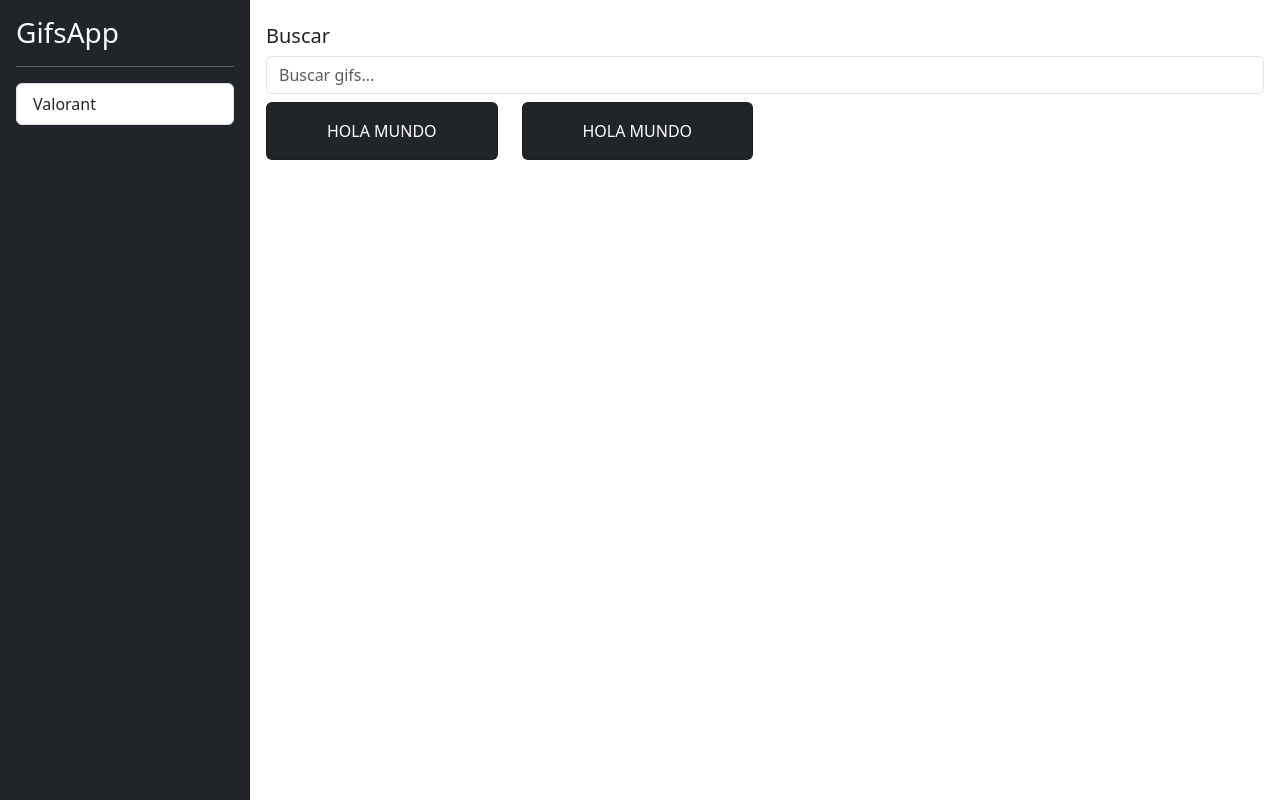
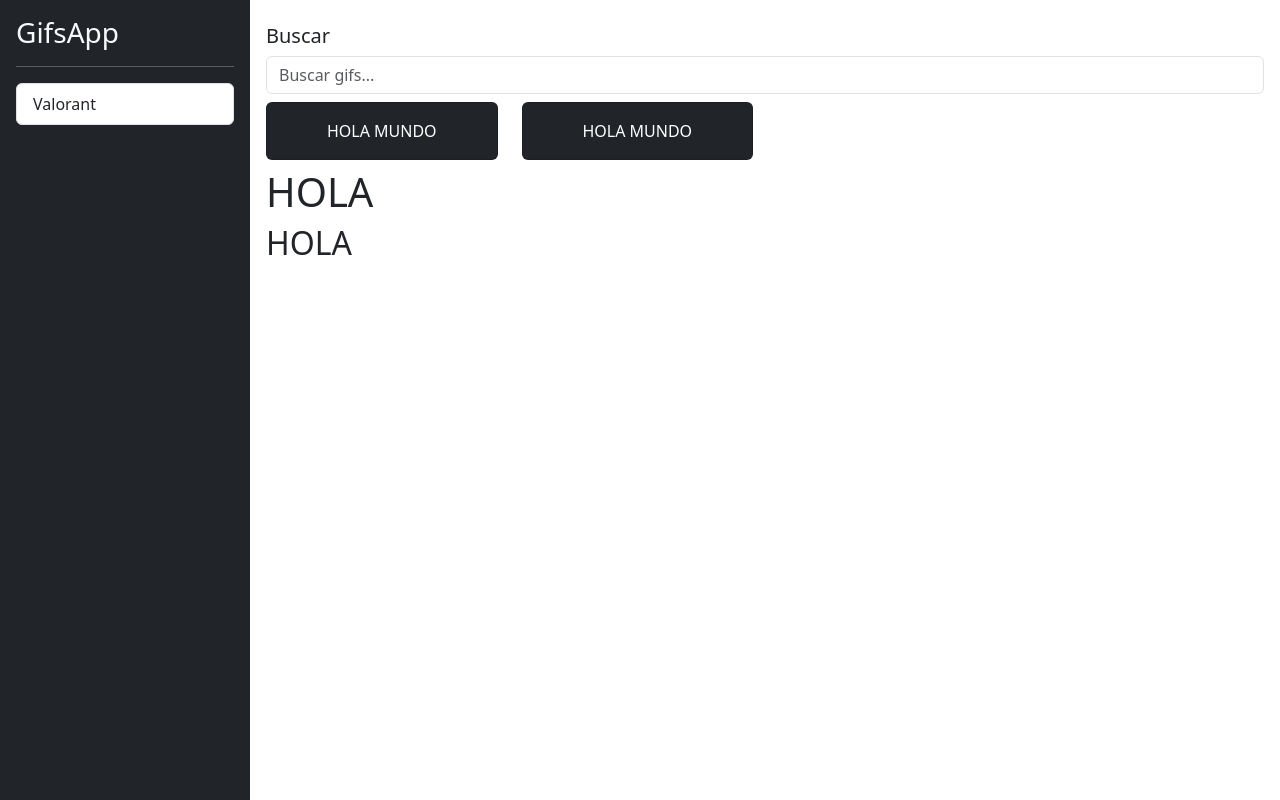
Before and after one commit to Alejoval26/GifsApp, an Angular app: page / in a window 1280 px wide. Built offline with nearby package versions, Linux system fonts and the light colour scheme.

Commit message:
Segundo commit:Porbando cambios en el html

```diff
--- a/src/app/gifs/pages/homepage/homepage.component.html
+++ b/src/app/gifs/pages/homepage/homepage.component.html
@@ -6,5 +6,8 @@
   <div class="col-12 pt-2">
     <gifs-cardlist></gifs-cardlist>
   </div>
+  <H1>HOLA</H1>
+  <h2>HOLA</h2>
+
 
 </div>
```
